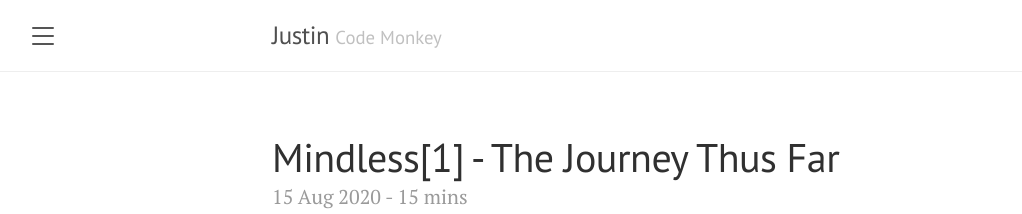
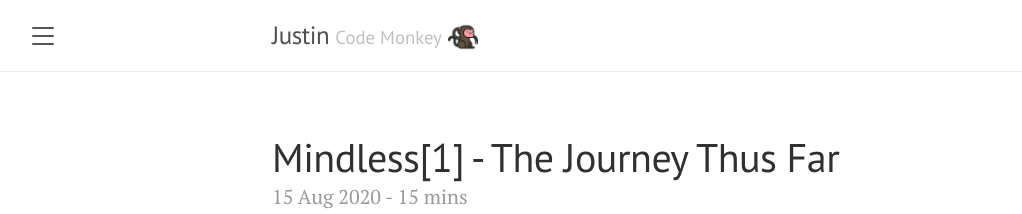
Before and after one commit to jqphu/blog, a Jekyll site: the page built from index.html, in a window 1280 px wide. Shown: the top 214 px of the page, without its empty margins (8-1030 px from the left). Built offline with Jekyll 4.4.1, drawn with Linux system fonts in a browser that asks for light colours; the list of posts is cut into pages by our own code.

Commit message:
[header] Add a monkey image after Code Monkey

```diff
--- a/_layouts/default.html
+++ b/_layouts/default.html
@@ -15,6 +15,7 @@
           <h3 class="masthead-title">
             <a href="{{ site.baseurl }}/" title="Home">{{ site.title }}</a>
             <small>{{ site.tagline }}</small>
+            <img src="/assets/monkey.png" alt="Monkey" style='display: inline-block; margin-bottom: -0.3em;' height='30'>
           </h3>
         </div>
       </div>
```
Also changed, not shown: assets/monkey.png (added).
